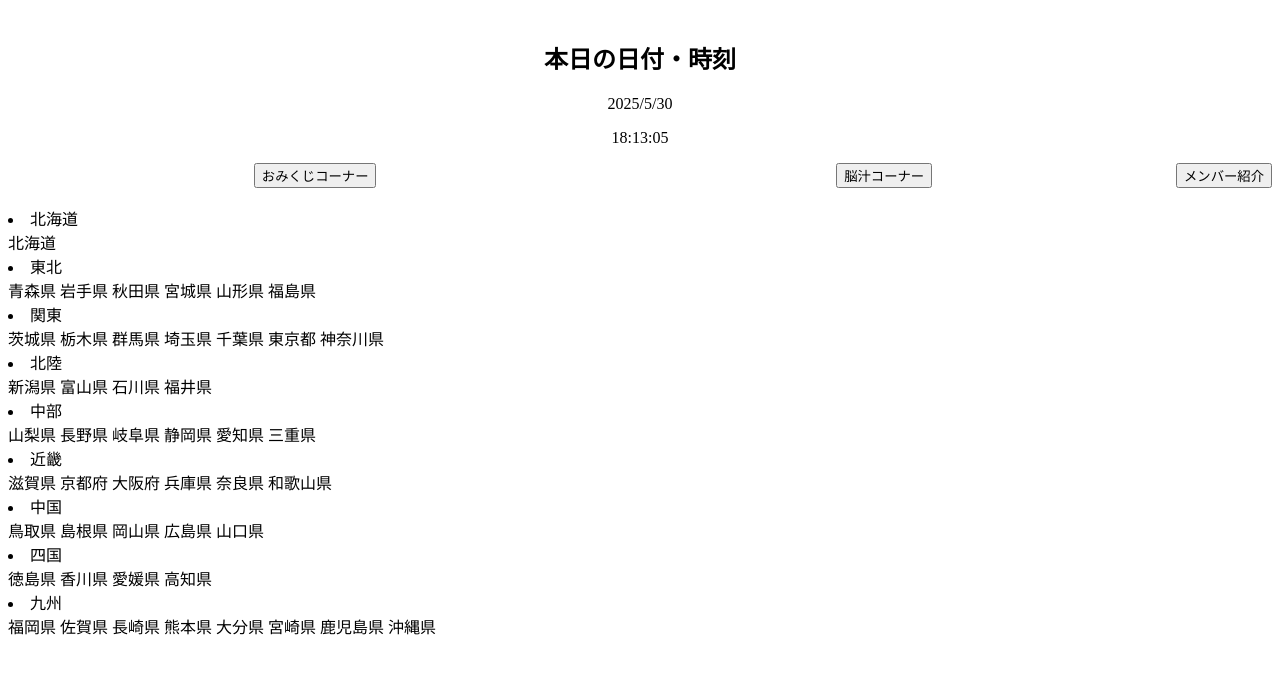
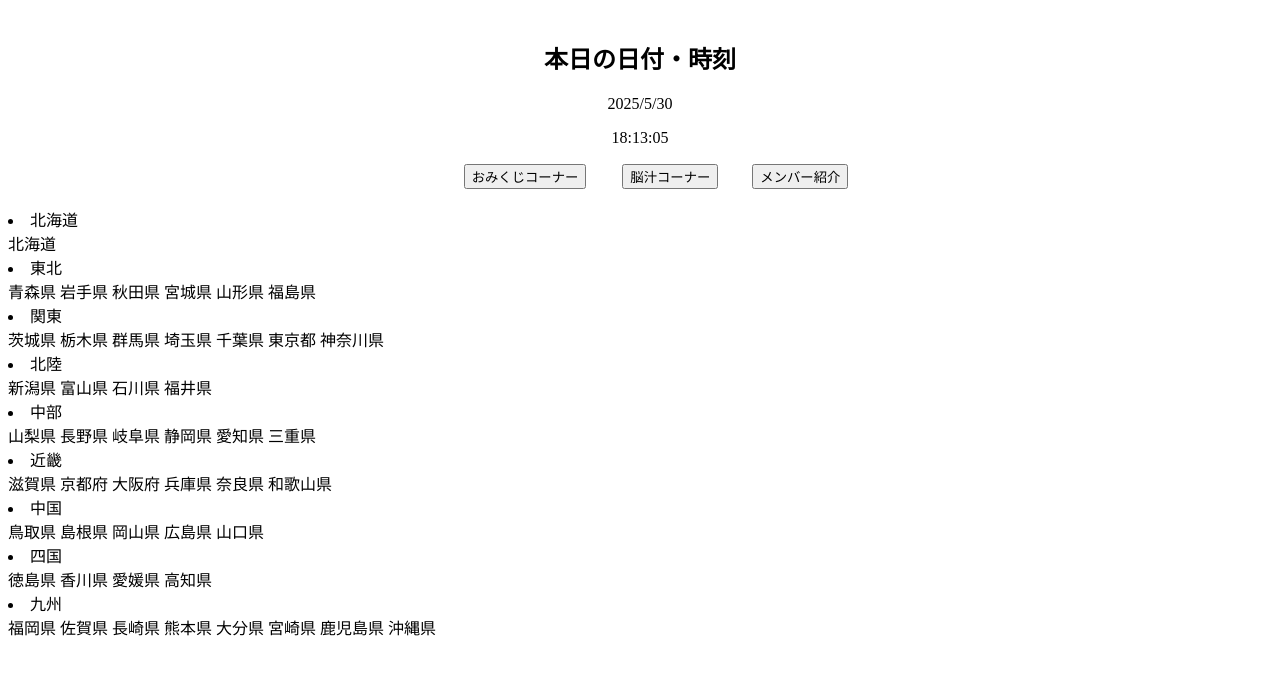
Before and after one commit to unicorn-phenex-RX-0/prefectures, a plain HTML site: page index.html in a window 1280 px wide. Shown: the part 87-762 px from the top of the page. Drawn offline with Linux system fonts and the light colour scheme.

Commit message:
Update index.html

```diff
--- a/index.html
+++ b/index.html
@@ -13,7 +13,7 @@
 <h2>本日の日付・時刻</h2>
 <p id="date"></p>
 <p id="time"></p>
-  <div id="btnGroup" style="display: flex">
+  <div id="btnGroup" >
 　　<button onclick="location.href='fortune.html'">おみくじコーナー</button>
 　　<button onclick="location.href='music.html'">脳汁コーナー</button>
     <button onclick="location.href='https://donguricompany.github.io/ITeamGitPractice/index.html'" style="margin-left: 30px;">メンバー紹介</button>
```
